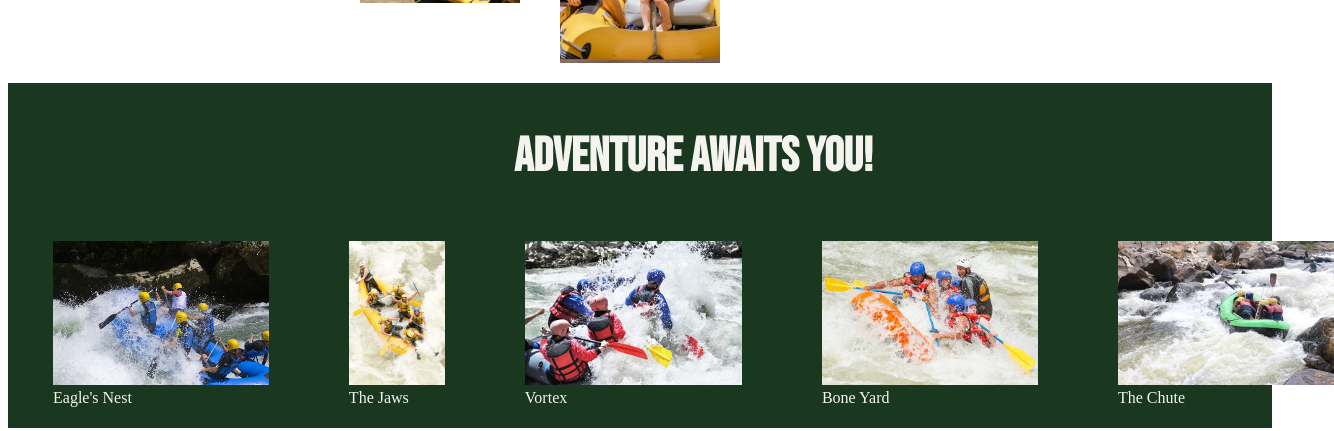
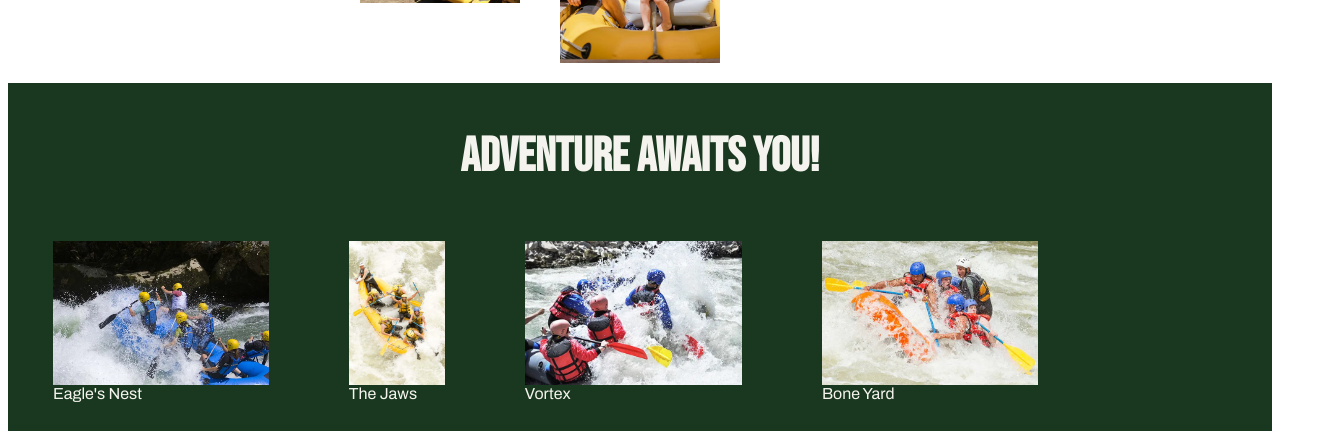
Before and after one commit to ruby-blu/wdd130, a plain HTML site: page wwr/about.html in a window 1280 px wide. Shown: the part 1457-1888 px from the top of the page, 1334 px wide, since content can reach past the window. Drawn offline with Linux system fonts and the light colour scheme.

Commit message:
Update rafting.css

```diff
--- a/wwr/styles/rafting.css
+++ b/wwr/styles/rafting.css
@@ -49,7 +49,7 @@ h1, h2, h3, h4, h5, h6 {
     color: var(--accent1-color);
 }
 
-p, form{
+p, form, nav, figcaption {
     font-family: 'Archivo', sans-serif;
     color: var(--secondary-color);
 }
@@ -119,29 +119,29 @@ a {
 }
 
 .contrast {
-    display: grid;
+    display: flex;
+    flex-flow: row wrap;
     background-color: var(--secondary-color);
     margin: 0;
     padding: 5px;
-    grid-template-columns: 1fr 1fr 1fr 1fr 1fr;
     justify-items: center;
     align-items: center;
 }
 
 .contrast h2 {
     color: var(--primary-color);
-    grid-column: 1 / 6;
-    justify-self: center;
+    text-align: center;
     font-size: 3em;
+    flex-basis: 100%;
 }
 
-.contrast figure{
+.contrast figure, figcaption {
     color: var(--primary-color);
-
 }
 
 .contrast img{
-    grid-column: auto;
+    display: flex;
+    justify-content: space-around;
     height: 9rem;
     width: auto;
 }
```
